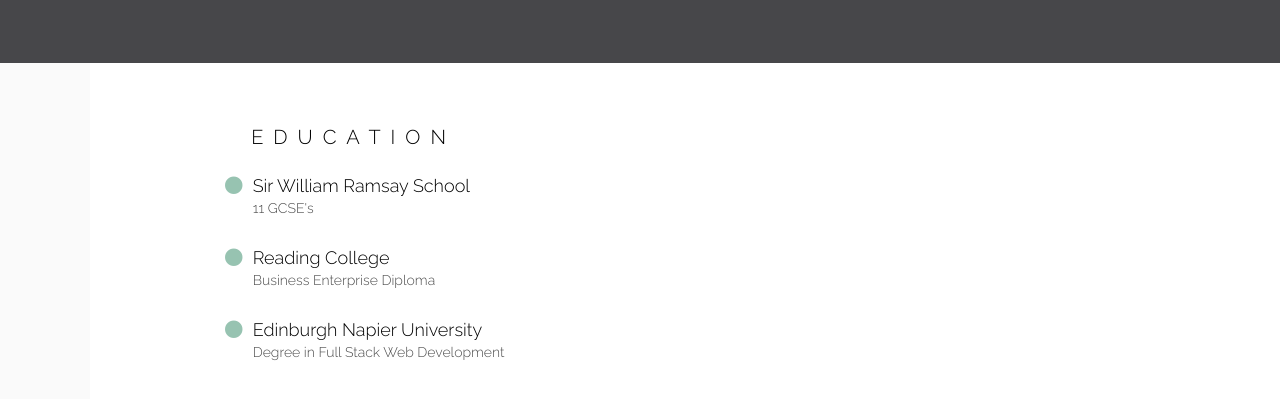
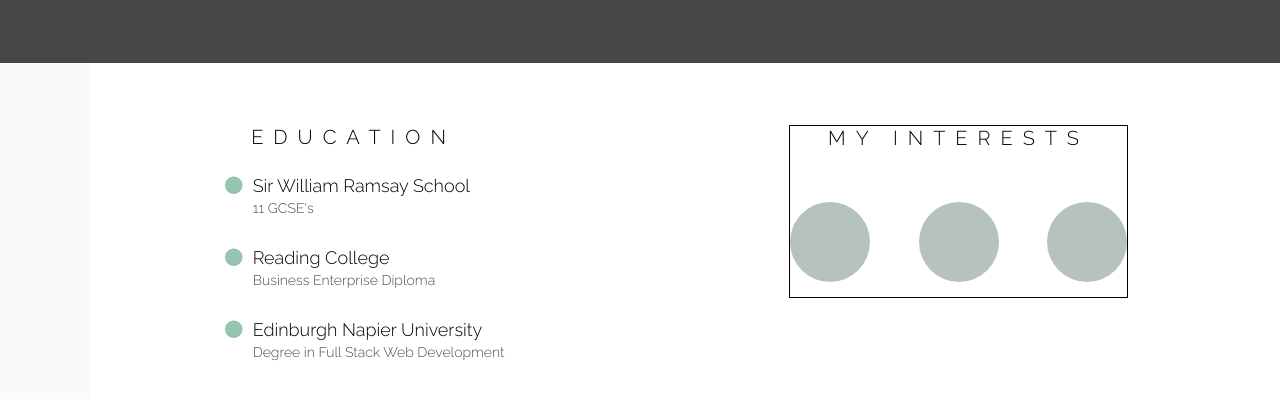
Before and after one commit to DelroyBrown28/BrandNewCV, a plain HTML site: page index.html in a window 1280 px wide. Shown: the part 287-686 px from the top of the page. Drawn offline with Linux system fonts and the light colour scheme.

Commit message:
CV update 2

```diff
--- a/index.html
+++ b/index.html
@@ -39,18 +39,28 @@
     </div>
 
     <div class="main-contents">
+
+        <!------EDUCATION------>
         <div class="education-box">
             <h2 class="education-title">EDUCATION</h2>
-
             <ul class="edu-list">
                 <li class="school"><i class="fas circle fa-circle"></i>Sir William Ramsay School
                     <small class="gcse"><br>11 GCSE's</small></li>
                 <li class="college"><i class="fas circle fa-circle"></i>Reading College
-                <small class="business"><br>Business Enterprise Diploma</small></li>
+                    <small class="business"><br>Business Enterprise Diploma</small></li>
                 <li class="university"><i class="fas circle fa-circle"></i>Edinburgh Napier University
                     <small class="webdev"><br>Degree in Full Stack Web Development</small></li>
                 </li>
             </ul>
+        </div>
+
+        <div class="myInterests-box">
+            <h1 class="interests-title">MY INTERESTS</h1>
+
+            <div class="music-circle"></div>
+            <div class="coding-circle"></div>
+            <div class="books-circle"></div>
+
         </div>
 
     </div>
--- a/main.css
+++ b/main.css
@@ -111,6 +111,9 @@ span {
     height: 680px;
     width: 1737px;
     left: 90px;
+    display: flex;
+    align-items: center;
+    justify-content: center;
 }
 
 .education-box {
@@ -174,8 +177,6 @@ span {
     opacity: 0.7;
     font-size: 14px;
 
-
-
 }
 
 .fa-circle {
@@ -183,3 +184,54 @@ span {
     margin-right: 10px;
 
 }
+
+.myInterests-box {
+    position: absolute;
+    width: 337px;
+    height: 171px;
+    border: 1px solid black;
+    top: 62px;
+    display: flex;
+    justify-content: center;
+
+}
+
+.interests-title {
+    position: absolute;
+    margin: 0;
+    font-family: 'Raleway', sans-serif;
+    font-weight: 300;
+    font-size: 20px;
+    letter-spacing: 10px;
+    text-align: center;
+
+}
+
+.music-circle {
+    position: absolute;
+    height: 80px;
+    width: 80px;
+    background-color: #B5C2BE;
+    bottom: 15px;
+    border-radius: 100px;
+    left: 0;
+}
+
+.coding-circle {
+    position: absolute;
+    height: 80px;
+    width: 80px;
+    background-color: #B5C2BE;
+    bottom: 15px;
+    border-radius: 100px;
+}
+
+.books-circle {
+    position: absolute;
+    height: 80px;
+    width: 80px;
+    background-color: #B5C2BE;
+    bottom: 15px;
+    border-radius: 100px;
+    right: 0;
+}
```
